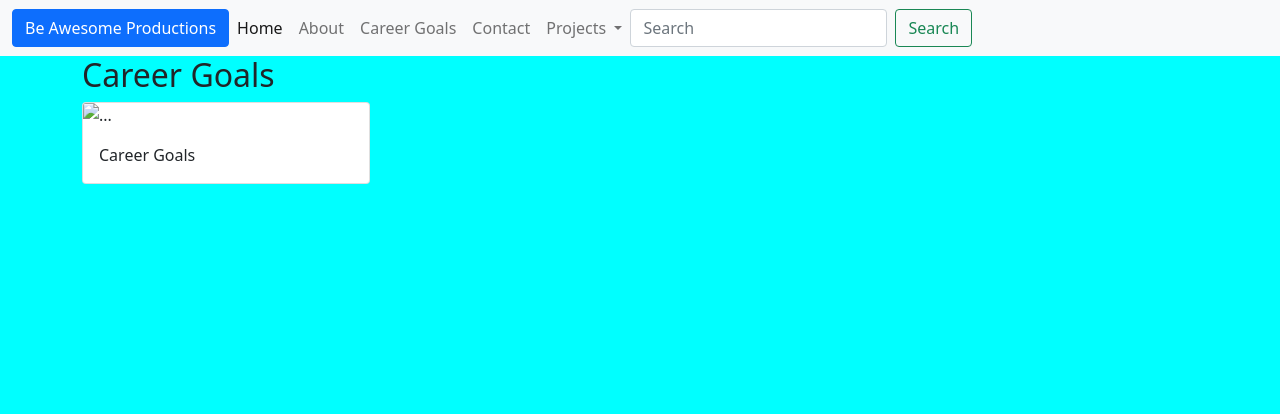
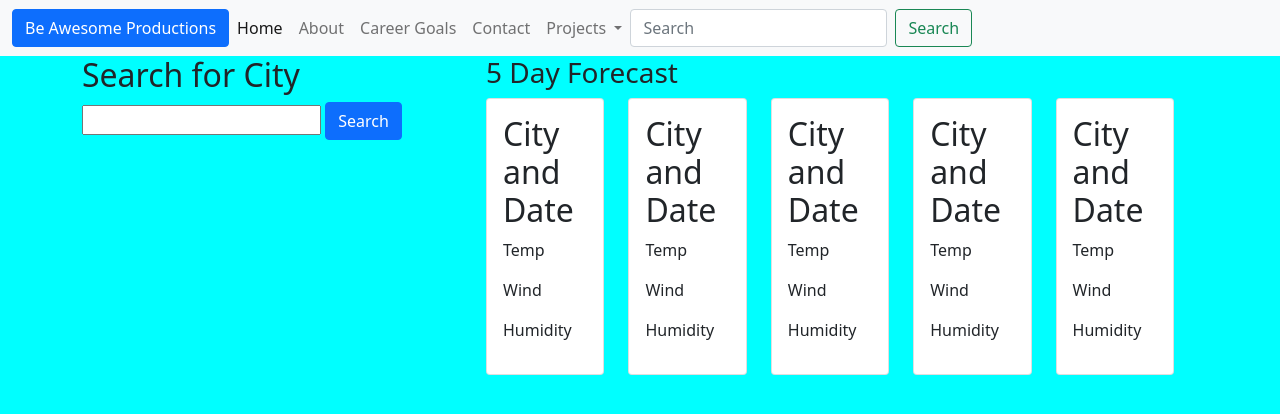
Before and after one commit to TyGosley/be-awesome-productions-portfolio, a plain HTML site: page index.html in a window 1280 px wide. Drawn offline with nearby package versions, Linux system fonts and the light colour scheme.

Commit message:
figuring out cared and spacing html

```diff
--- a/index.html
+++ b/index.html
@@ -82,18 +82,80 @@
 
     <div class="container">
         <div class="row">
-            <div class="col-6">
-                <h2>Career Goals</h2>
-                <!-- TODO: Style car in CSS -->
-                <!-- TODO: Attach JS Function here for interactivity -->
-                <div class="card" style="width: 18rem;">
-                    <img src="..." class="card-img-top" alt="...">
-                    <div class="card-body">
-                        <p class="card-text">Career Goals</p>
+            <div class="col-4">
+                <h2>Search for City</h2>
+                <input type="text" id="cityName">
+                <button id="searchBtn" type="button" class="btn btn-primary">Search</button>
+            </div>
+            <div class="col-8">
+                <div id="currentWeather" class="row">
+
+
+                </div>
+                <div class="container">
+                    <h3>5 Day Forecast</h3>
+                <div id="5dayWeather" class="row row-cols-5  g-4">
+                    <div class="col">
+                        <div class="card">
+                        <div class="card-body">
+                            <h2>City and Date</h2>
+                            <p>Temp</p>
+                            <p>Wind</p>
+                            <p>Humidity</p>
+
+                        </div>
+                      </div>
                     </div>
+                    <div class="col">
+                        <div class="card">
+                        <div class="card-body">
+                            <h2>City and Date</h2>
+                            <p>Temp</p>
+                            <p>Wind</p>
+                            <p>Humidity</p>
+
+                        </div>
+                      </div>
+                    </div>
+                    <div class="col">
+                        <div class="card">
+                        <div class="card-body">
+                            <h2>City and Date</h2>
+                            <p>Temp</p>
+                            <p>Wind</p>
+                            <p>Humidity</p>
+
+                        </div>
+                      </div>
+                    </div>
+                    <div class="col">
+                        <div class="card">
+                        <div class="card-body">
+                            <h2>City and Date</h2>
+                            <p>Temp</p>
+                            <p>Wind</p>
+                            <p>Humidity</p>
+
+                        </div>
+                      </div>
+                    </div>
+                    <div class="col">
+                        <div class="card">
+                        <div class="card-body">
+                            <h2>City and Date</h2>
+                            <p>Temp</p>
+                            <p>Wind</p>
+                            <p>Humidity</p>
+
+                        </div>
+                      </div>
+                    </div>
+
                 </div>
             </div>
+            </div>
         </div>
+
 
 
 
```
